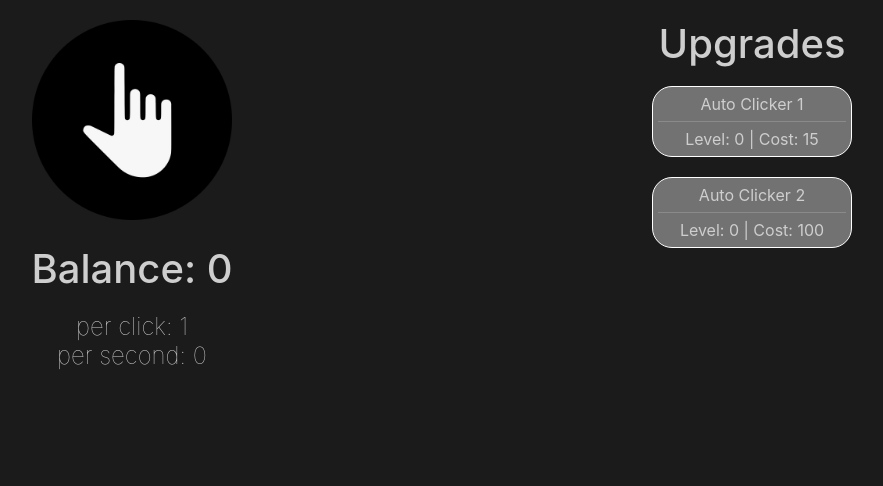
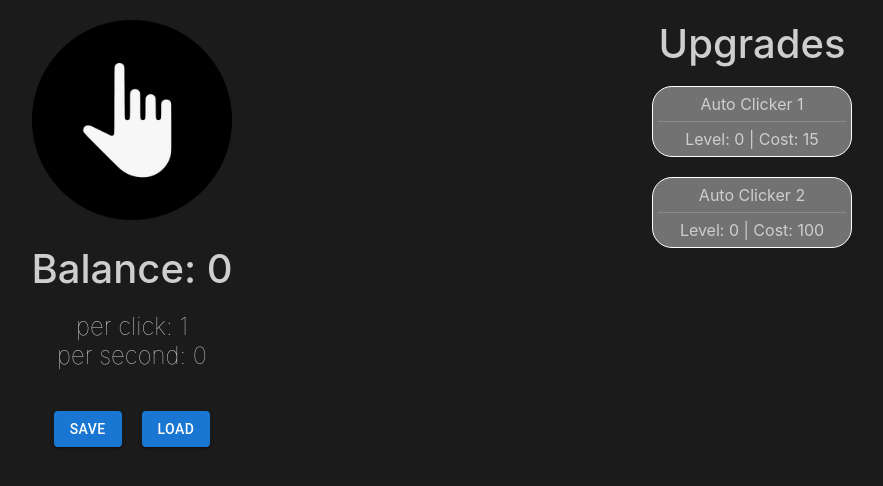
Before and after one commit to AntonioToni/idle-clicker, a React (Create React App) app: page / in a window 1280 px wide. Shown: the top 486 px of the page, without its empty margins (198-1081 px from the left). Built offline with nearby package versions, Linux system fonts and the light colour scheme.

Commit message:
Add game save/load (#23)
* Added mui
* button.tsx -> upgradeButton.tsx
* button.css -> upgradeButton.css
* stats.css -> displayStats.css
* saveGame.tsx added containing the logic behing loading/saving game

```diff
--- a/package.json
+++ b/package.json
@@ -3,6 +3,9 @@
   "version": "0.1.0",
   "private": true,
   "dependencies": {
+    "@emotion/react": "^11.10.5",
+    "@emotion/styled": "^11.10.5",
+    "@mui/material": "^5.10.13",
     "@testing-library/jest-dom": "^5.16.5",
     "@testing-library/react": "^13.4.0",
     "@testing-library/user-event": "^13.5.0",
--- a/src/App.tsx
+++ b/src/App.tsx
@@ -2,16 +2,17 @@ import React from "react";
 import { useRef, useEffect, useReducer } from "react";
 import "./App.css"
 import UpgradeState from "./classes/upgradeState";
-import Button from "./components/button";
+import UpgradeButton from "./components/upgradeButton";
 import { ClickHandler } from "./components/clickHandler";
 import { DisplayStats } from "./components/displayStats";
+import { SaveGame } from "./components/saveGame";
 
 export function App() {
 
   /*
     balanceRef is tracking the balance amount.
   */
-  const balanceRef = useRef({ value: 0 })
+  const balanceRef = useRef({ value: 0 });
 
   const forceUpdate = useReducer(x => x + 1, 0)[1];
 
@@ -54,10 +55,14 @@ export function App() {
               clickIncrement={upgradeMap.current.get('clickUpgrade')!.increment}
               autoIncrement={autoIncrement}
             />
+            <SaveGame
+              balanceRef={balanceRef}
+              upgradeMap={upgradeMap}
+            />
           </div>
           <div className="col-sm">
             <h1>Upgrades</h1>
-            <Button
+            <UpgradeButton
               id="autoClicker01"
               name="Auto Clicker 1"
               level={upgradeMap.current.get('autoClicker01')!.level}
@@ -67,7 +72,7 @@ export function App() {
               autoIncrementTotal={autoIncrement}
               clickHandler={(id) => { upgradeInvocationHandler(id, upgradeMap, balanceRef); }}
             /> <br />
-            <Button
+            <UpgradeButton
               id="autoClicker02"
               name="Auto Clicker 2"
               level={upgradeMap.current.get('autoClicker02')!.level}
@@ -77,7 +82,7 @@ export function App() {
               autoIncrementTotal={autoIncrement}
               clickHandler={(id) => { upgradeInvocationHandler(id, upgradeMap, balanceRef); }}
             /> <br />
-            <Button
+            <UpgradeButton
               id="autoClicker03"
               name="Auto Clicker 3"
               level={upgradeMap.current.get('autoClicker03')!.level}
@@ -87,7 +92,7 @@ export function App() {
               autoIncrementTotal={autoIncrement}
               clickHandler={(id) => { upgradeInvocationHandler(id, upgradeMap, balanceRef); }}
             /> <br />
-            <Button
+            <UpgradeButton
               id="autoClicker04"
               name="Auto Clicker 4"
               level={upgradeMap.current.get('autoClicker04')!.level}
--- a/src/classes/upgradeState.ts
+++ b/src/classes/upgradeState.ts
@@ -6,7 +6,8 @@ export default class UpgradeState {
 
   private _increment: number;
   private _incrementUpgradeBy: number;
-
+  private _startingCost: number;
+  private _startingIncrement: number;
   constructor(
     startingCost: number,
     costMultiplier: number,
@@ -14,8 +15,10 @@ export default class UpgradeState {
     incrementUpgrade: number
   ) {
     this._currentCost = startingCost;
+    this._startingCost = startingCost; //needed for loading game
     this._costMultiplier = costMultiplier;
     this._increment = startingIncrement;
+    this._startingIncrement = startingIncrement; //needed for loading game
     this._incrementUpgradeBy = incrementUpgrade;
   }
 
@@ -29,6 +32,17 @@ export default class UpgradeState {
     //rounding due to floating-point arithmetic
     this._increment = Math.round((this._increment + this._incrementUpgradeBy) * 100) / 100;
     return true;
+  }
+
+  public loadUpgrade(level: number) {
+    if (level !== 0) {
+      this._level = level;
+      this._currentCost = this._startingCost
+      for (let index = 0; index < level; index++) {
+        this._currentCost = Math.ceil(this._currentCost * this._costMultiplier)
+      }
+      this._increment = Math.round((this._startingIncrement + (this._incrementUpgradeBy * level)) * 100 ) / 100;
+    }
   }
 
   //returns upgrade cost
--- a/src/components/clickHandler.tsx
+++ b/src/components/clickHandler.tsx
@@ -1,15 +1,12 @@
 import React from 'react'
 import logo from '../assets/ClickerLogo.png';
+
 export function ClickHandler(props: {
   balanceRef: React.MutableRefObject<{value: number;}>,
   increment: number
 }) {
 
   function handleClick() {
-    /*
-      Should not be using setBalance directly since
-      it would force a re-render of the parent component (<App>)!
-    */
     props.balanceRef.current.value = Math.round((props.balanceRef.current.value + props.increment) * 100 ) / 100;
   }
 
--- a/src/components/Stats.css
+++ b/src/components/displayStats.css
@@ -1,5 +1,5 @@
 .stats {
-  margin-top: 25px;
+  margin: 25px 0 30px 0;
 }
 
 .stats h1 {
--- a/src/components/displayStats.tsx
+++ b/src/components/displayStats.tsx
@@ -1,5 +1,5 @@
 import React, {useEffect, useState} from "react";
-import './Stats.css';
+import './displayStats.css';
 
 export function DisplayStats(props : {
   clickIncrement : number,
--- /dev/null
+++ b/src/components/saveGame.tsx
@@ -0,0 +1,37 @@
+import { Button } from '@mui/material';
+import UpgradeState from "../classes/upgradeState";
+
+export function SaveGame(props: {
+  balanceRef: React.MutableRefObject<{value: number;}>,
+  upgradeMap: React.MutableRefObject<Map<string, UpgradeState>>,
+}) {
+  function handleSave() {
+    localStorage.setItem("balanceRef", JSON.stringify(props.balanceRef.current.value));
+    localStorage.setItem("AC1Level", JSON.stringify(props.upgradeMap.current.get('autoClicker01')!.level))
+    localStorage.setItem("AC2Level", JSON.stringify(props.upgradeMap.current.get('autoClicker02')!.level))
+    localStorage.setItem("AC3Level", JSON.stringify(props.upgradeMap.current.get('autoClicker03')!.level))
+    localStorage.setItem("AC4Level", JSON.stringify(props.upgradeMap.current.get('autoClicker04')!.level))
+  }
+  function handleLoad() {
+    props.balanceRef.current.value = parseInt(JSON.parse(localStorage.getItem("balanceRef") || '0'));
+    loadUpgrade('autoClicker01', parseInt(JSON.parse(localStorage.getItem("AC1Level") || '0')), props.upgradeMap)
+    loadUpgrade('autoClicker02', parseInt(JSON.parse(localStorage.getItem("AC2Level") || '0')), props.upgradeMap)
+    loadUpgrade('autoClicker03', parseInt(JSON.parse(localStorage.getItem("AC3Level") || '0')), props.upgradeMap)
+    loadUpgrade('autoClicker04', parseInt(JSON.parse(localStorage.getItem("AC4Level") || '0')), props.upgradeMap)
+  }
+  return(
+    <>
+      <Button onClick={handleSave} style={{margin: "10px"}} variant="contained">Save</Button>
+      <Button onClick={handleLoad} style={{margin: "10px"}} variant="contained">Load</Button>
+    </>
+  )
+}
+
+const loadUpgrade = (
+  id: string,
+  level: number,
+  upgradeMap: React.MutableRefObject<Map<string, UpgradeState>>,
+) : void => {
+  upgradeMap.current.get(id)!.loadUpgrade(level);
+  console.log('Upgrade loaded');
+}
--- a/src/components/button.tsx
+++ b/src/components/upgradeButton.tsx
@@ -1,5 +1,5 @@
 import React, { FunctionComponent, useState } from "react";
-import './button.css'
+import './upgradeButton.css'
 interface ButtonProps {
   id: string;
   clickHandler: (id: string) => void;
@@ -11,7 +11,7 @@ interface ButtonProps {
   autoIncrementTotal: number;
 }
 
-const Button: FunctionComponent<ButtonProps> = (props: ButtonProps) => {
+const UpgradeButton: FunctionComponent<ButtonProps> = (props: ButtonProps) => {
 
   const [isVisible, setIsVisible] = useState(false);
 
@@ -48,4 +48,4 @@ const Button: FunctionComponent<ButtonProps> = (props: ButtonProps) => {
   )
 }
 
-export default Button;
+export default UpgradeButton;
```
Also changed, not shown: src/components/upgradeButton.css (renamed from src/components/button.css), 1 other file (tests, documents, lock files or other folders).
